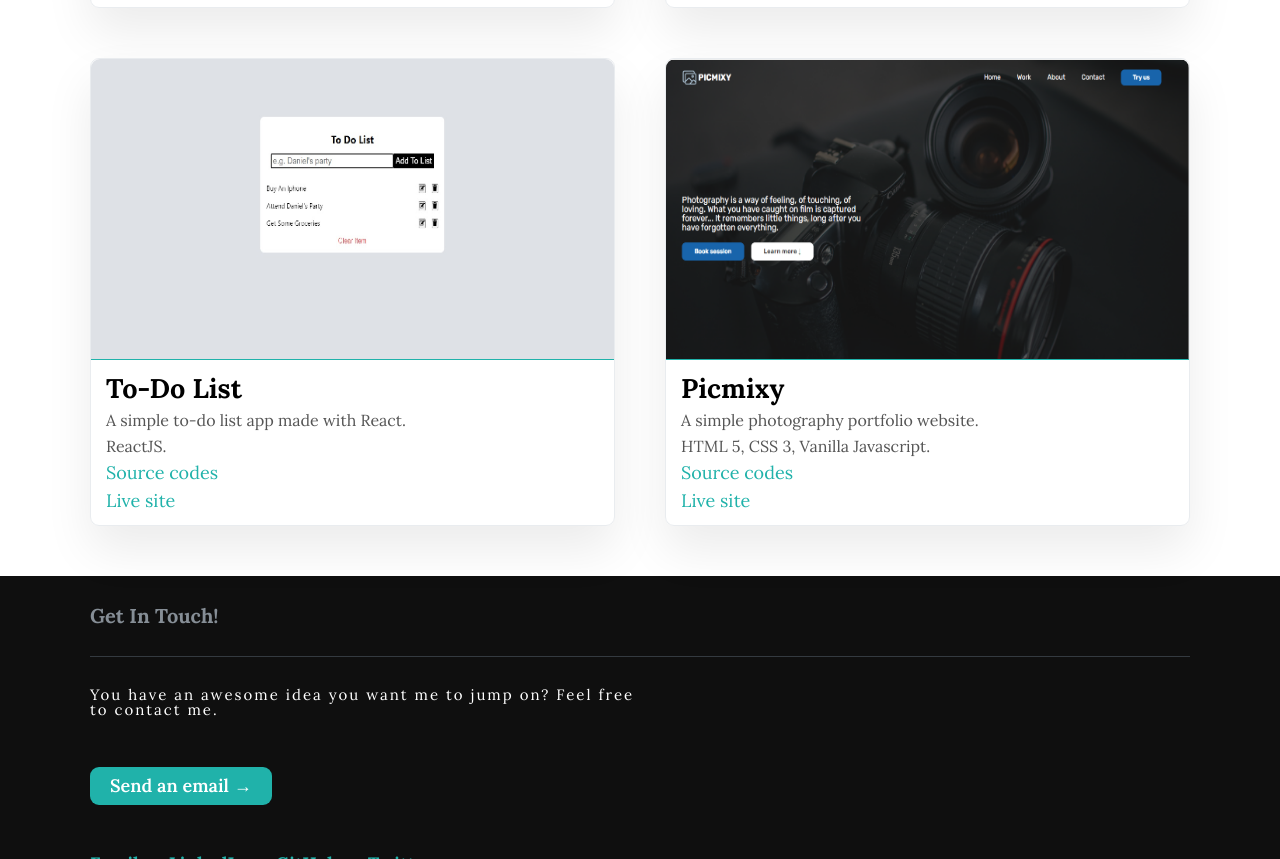
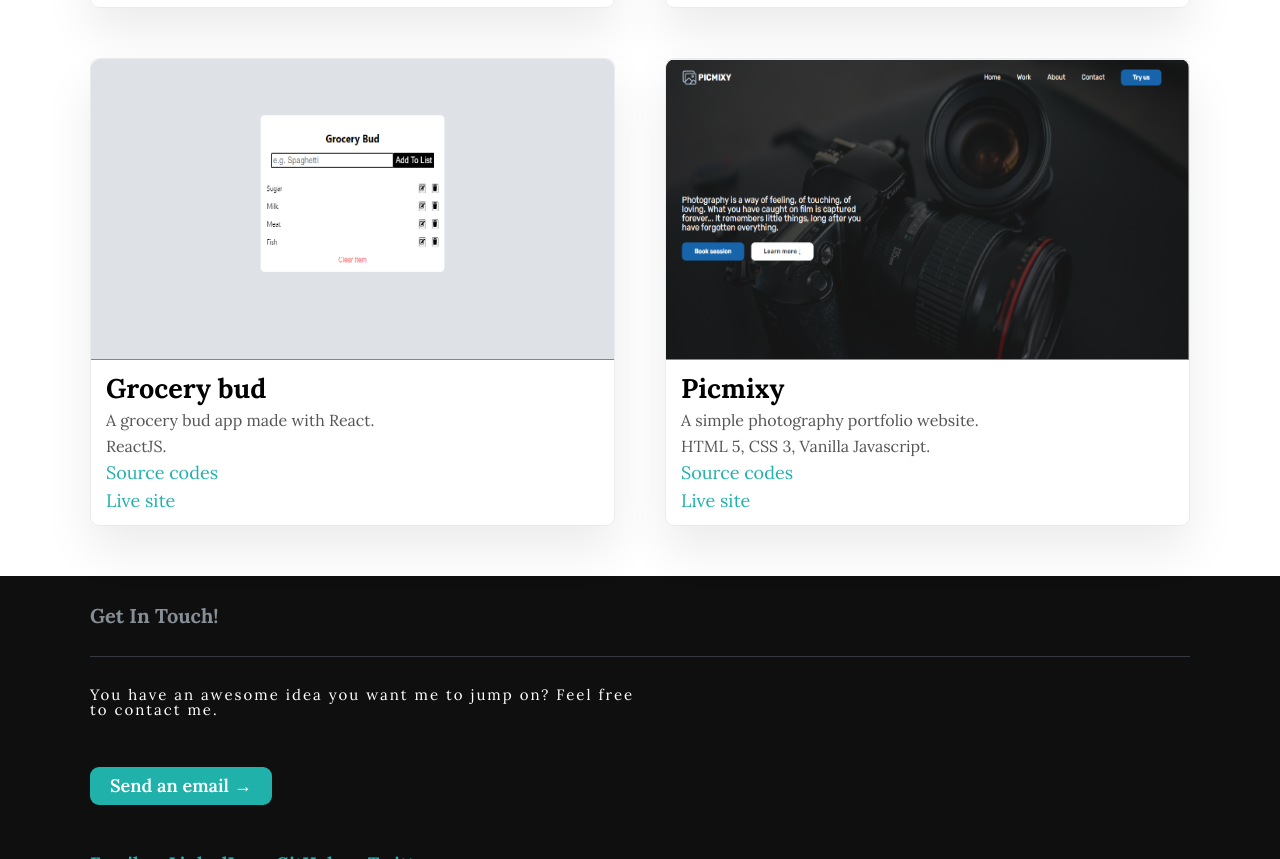
Before and after one commit to shokes/Porfolio-website, a website: page projects.html in a window 1280 px wide. Shown: the part 1395-2254 px from the top of the page. Drawn offline with nearby package versions, Linux system fonts and the light colour scheme.

Commit message:
little change to projects

```diff
--- /dev/null
+++ b/package.json
@@ -0,0 +1,5 @@
+{
+  "dependencies": {
+    "animate.css": "^4.1.1"
+  }
+}
--- a/projects.html
+++ b/projects.html
@@ -147,16 +147,16 @@
 
             <div class="project">
               <img
-                src="images/to-do-list-app-screenshot.jpg"
+                src="images/grocery-bud-app-screenshot.png"
                 alt="project image"
               />
               <div class="project-content">
-                <h2>To-Do List</h2>
-                <p>A simple to-do list app made with React.</p>
+                <h2>Grocery bud</h2>
+                <p>A grocery bud app made with React.</p>
                 <p> ReactJS.</p>
                 <div class="external-links">
-                  <a href="https://github.com/shokes/To-do-list" class="project-code" target="_blank">Source codes</a>
-                  <a href="https://shokes-to-do-list.netlify.app/" class="project-site" target="_blank">Live site</a>
+                  <a href="https://github.com/shokes/Grocery-bud" class="project-code" target="_blank">Source codes</a>
+                  <a href="https://shokes-grocery.netlify.app/" class="project-site" target="_blank">Live site</a>
               </div>
               </div>
             </div>
```
Also changed, not shown: images/grocery-bud-app-screenshot.png (added), images/to-do-list-app-screenshot.jpg (deleted), 1 other file.
